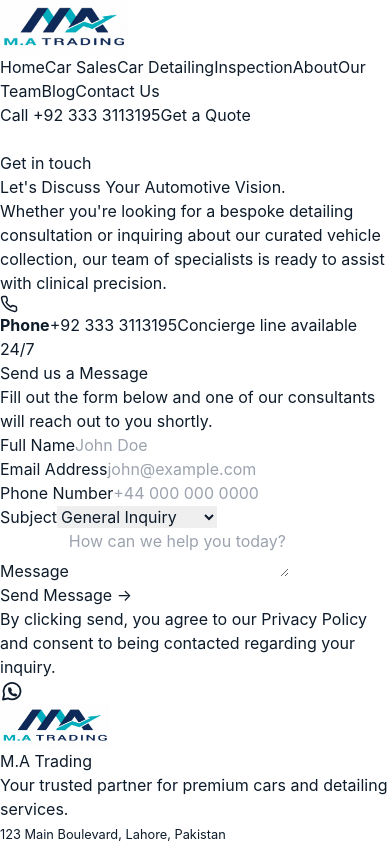
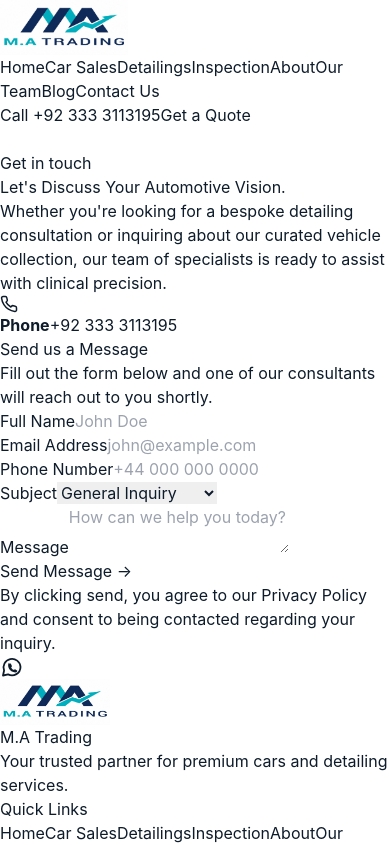
Before and after one commit to burhankashifdogar/matrading-deployment, a Next.js app: page /contact in a window 390 px wide. Shown: the top 845 px of the page. Built offline with nearby package versions, Linux system fonts and the light colour scheme.

Commit message:
feat: update contact page phone details and modify navigation label for clarity

```diff
--- a/src/app/contact/page.tsx
+++ b/src/app/contact/page.tsx
@@ -3,7 +3,7 @@ import { brand } from '@/data/site';
 const contactItems = [
   {
     title: 'Phone',
-    lines: [brand.phone, 'Concierge line available 24/7'],
+    lines: [brand.phone],
     icon: 'phone'
   }
 ];
--- a/src/components/site-footer.tsx
+++ b/src/components/site-footer.tsx
@@ -17,7 +17,6 @@ export function SiteFooter() {
                 <span className="text-muted text-[0.85rem]">Your trusted partner for premium cars and detailing services.</span>
               </div>
             </div>
-            <small className="text-muted">{brand.address}</small>
           </div>
 
           <div>
--- a/src/components/site-header.tsx
+++ b/src/components/site-header.tsx
@@ -6,7 +6,10 @@ import { useEffect, useState } from 'react';
 import { usePathname } from 'next/navigation';
 
 import { brand, navigation } from '@/data/site';
-import { cn, formatPhoneForWhatsApp } from '@/lib/utils';
+import { cn, formatWhatsAppMessageLink } from '@/lib/utils';
+
+const whatsappMessage = 'Hi, I would like to enquire about your services.';
+const whatsappCallHref = formatWhatsAppMessageLink(brand.whatsapp, whatsappMessage);
 
 export function SiteHeader() {
   const pathname = usePathname();
@@ -24,7 +27,7 @@ export function SiteHeader() {
             <Image src="/logo.jpeg" alt={brand.name} width={128} height={42} className="w-auto h-10 lg:h-11 object-contain" priority />
           </Link>
 
-          <nav className="hidden lg:flex flex-wrap items-center gap-2 lg:gap-2.5 xl:gap-3.5" aria-label="Primary">
+          <nav className="hidden min-[1361px]:flex flex-wrap items-center gap-2 lg:gap-2.5 xl:gap-3.5" aria-label="Primary">
             {navigation.map((item) => (
               <Link
                 key={item.href}
@@ -42,10 +45,10 @@ export function SiteHeader() {
             ))}
           </nav>
 
-          <div className="hidden lg:flex items-center gap-2 lg:gap-2.5 xl:gap-3.5 flex-shrink-0">
+          <div className="hidden min-[1361px]:flex items-center gap-2 lg:gap-2.5 xl:gap-3.5 flex-shrink-0">
             <a
               className="inline-flex items-center justify-center gap-2 rounded-[12px] px-3.5 lg:px-4 xl:px-3 py-2 lg:py-2.5 xl:py-[0.5rem] border border-[rgba(10,58,104,0.18)] bg-white text-brand font-bold text-[0.82rem] lg:text-[0.86rem] xl:text-[0.92rem] transition hover:-translate-y-px no-underline"
-              href={formatPhoneForWhatsApp(brand.whatsapp)}
+              href={whatsappCallHref}
               target="_blank"
               rel="noreferrer"
               aria-label={`Chat with ${brand.name} on WhatsApp`}
@@ -63,7 +66,7 @@ export function SiteHeader() {
 
           <button
             type="button"
-            className="lg:hidden inline-flex items-center justify-center w-11 h-11 rounded-[12px] border border-[rgba(10,58,104,0.14)] bg-white text-brand"
+            className="inline-flex min-[1361px]:hidden items-center justify-center w-11 h-11 rounded-[12px] border border-[rgba(10,58,104,0.14)] bg-white text-brand"
             aria-label={menuOpen ? 'Close menu' : 'Open menu'}
             aria-expanded={menuOpen}
             aria-controls="mobile-menu"
@@ -80,7 +83,7 @@ export function SiteHeader() {
         {menuOpen ? (
           <div
             id="mobile-menu"
-            className="lg:hidden border-t border-[rgba(13,27,42,0.08)] py-4 pb-5"
+            className="min-[1361px]:hidden border-t border-[rgba(13,27,42,0.08)] py-4 pb-5"
           >
             <nav className="grid gap-2" aria-label="Mobile primary">
               {navigation.map((item) => (
@@ -103,7 +106,7 @@ export function SiteHeader() {
             <div className="grid gap-3 mt-4">
               <a
                 className="inline-flex items-center justify-center rounded-[12px] px-4 py-3 border border-[rgba(10,58,104,0.18)] bg-white text-brand font-bold text-[0.92rem] no-underline"
-                href={formatPhoneForWhatsApp(brand.whatsapp)}
+                href={whatsappCallHref}
                 target="_blank"
                 rel="noreferrer"
               >
--- a/src/data/site.ts
+++ b/src/data/site.ts
@@ -12,7 +12,7 @@ export const brand = {
 export const navigation: NavItem[] = [
   { label: 'Home', href: '/' },
   { label: 'Car Sales', href: '/car-sales' },
-  { label: 'Car Detailing', href: '/car-detailing' },
+  { label: 'Detailings', href: '/car-detailing' },
   { label: 'Inspection', href: '/inspection' },
   { label: 'About', href: '/about' },
   { label: 'Our Team', href: '/our-team' },
```
